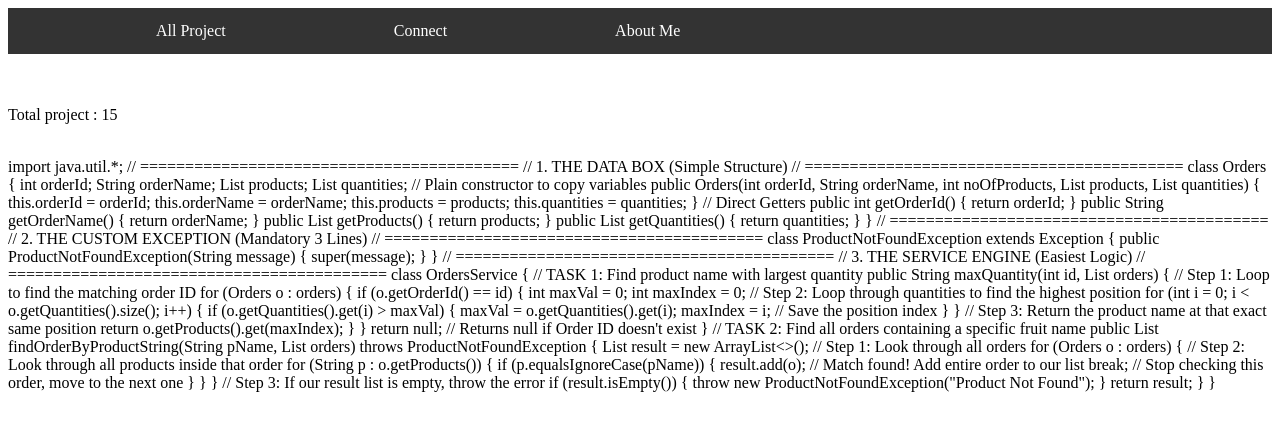
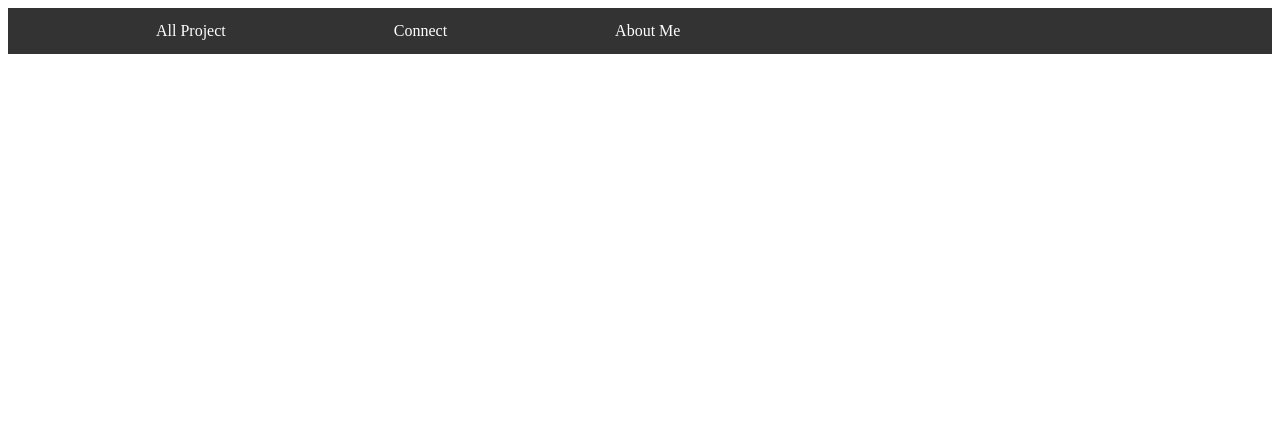
Before and after one commit to SanjeetPrajapati/All-Project, a plain HTML site: page contact.html in a window 1280 px wide. Drawn offline with Linux system fonts and the light colour scheme.

Commit message:
Clean up contact.html by removing Java code
Removed unused Java classes and comments from contact.html.

```diff
--- a/contact.html
+++ b/contact.html
@@ -16,100 +16,6 @@
         </ul>
     </div>
     <br>
-    <br>
 
-     <div class="projects">
-        <p> Total project : 15 </p>
-        <!-- <br> -->
-        <br>
-        import java.util.*;
-
-// ==========================================
-// 1. THE DATA BOX (Simple Structure)
-// ==========================================
-class Orders {
-    int orderId;
-    String orderName;
-    List<String> products;
-    List<Integer> quantities;
-
-    // Plain constructor to copy variables
-    public Orders(int orderId, String orderName, int noOfProducts, List<String> products, List<Integer> quantities) {
-        this.orderId = orderId;
-        this.orderName = orderName;
-        this.products = products;
-        this.quantities = quantities;
-    }
-
-    // Direct Getters
-    public int getOrderId() { return orderId; }
-    public String getOrderName() { return orderName; }
-    public List<String> getProducts() { return products; }
-    public List<Integer> getQuantities() { return quantities; }
-}
-
-// ==========================================
-// 2. THE CUSTOM EXCEPTION (Mandatory 3 Lines)
-// ==========================================
-class ProductNotFoundException extends Exception {
-    public ProductNotFoundException(String message) {
-        super(message);
-    }
-}
-
-// ==========================================
-// 3. THE SERVICE ENGINE (Easiest Logic)
-// ==========================================
-class OrdersService {
-
-    // TASK 1: Find product name with largest quantity
-    public String maxQuantity(int id, List<Orders> orders) {
-        // Step 1: Loop to find the matching order ID
-        for (Orders o : orders) {
-            if (o.getOrderId() == id) {
-
-                int maxVal = 0;
-                int maxIndex = 0;
-
-                // Step 2: Loop through quantities to find the highest position
-                for (int i = 0; i < o.getQuantities().size(); i++) {
-                    if (o.getQuantities().get(i) > maxVal) {
-                        maxVal = o.getQuantities().get(i);
-                        maxIndex = i; // Save the position index
-                    }
-                }
-                // Step 3: Return the product name at that exact same position
-                return o.getProducts().get(maxIndex);
-            }
-        }
-        return null; // Returns null if Order ID doesn't exist
-    }
-
-    // TASK 2: Find all orders containing a specific fruit name
-    public List<Orders> findOrderByProductString(String pName, List<Orders> orders) throws ProductNotFoundException {
-        List<Orders> result = new ArrayList<>();
-
-        // Step 1: Look through all orders
-        for (Orders o : orders) {
-            // Step 2: Look through all products inside that order
-            for (String p : o.getProducts()) {
-                if (p.equalsIgnoreCase(pName)) {
-                    result.add(o); // Match found! Add entire order to our list
-                    break;         // Stop checking this order, move to the next one
-                }
-            }
-        }
-
-        // Step 3: If our result list is empty, throw the error
-        if (result.isEmpty()) {
-            throw new ProductNotFoundException("Product Not Found");
-        }
-
-        return result;
-    }
-}
-        <br>
-        <br>
-        </div>
 </body>
 </html>
```
